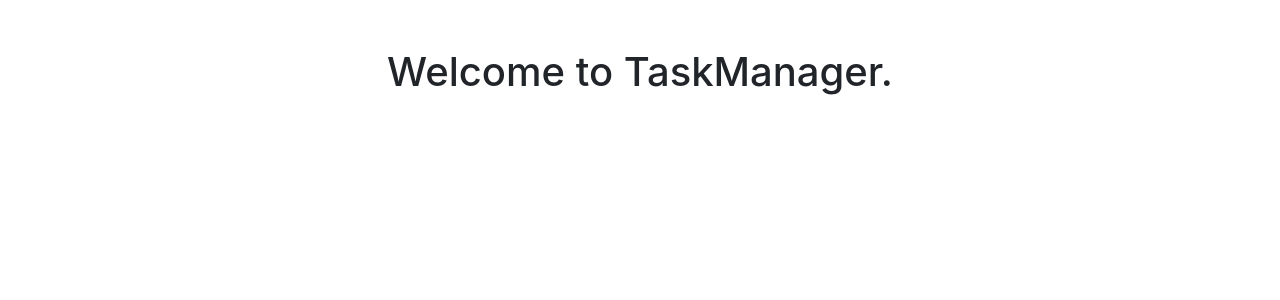
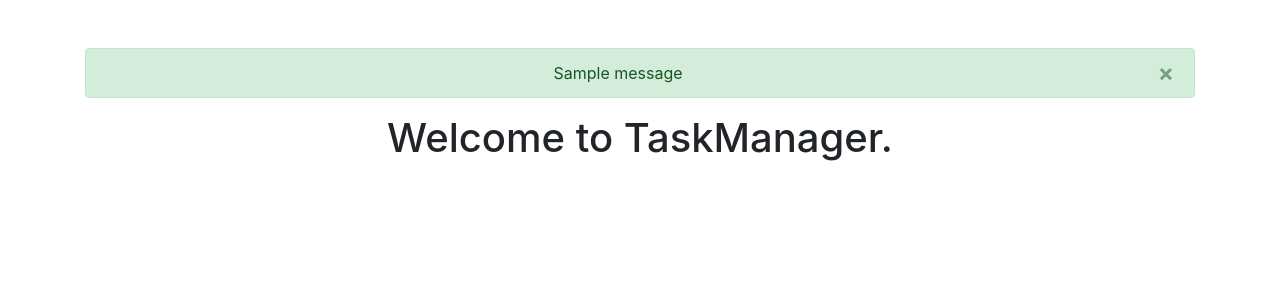
Before and after one commit to emp7yhead/django-task-manager, a Django app: page / in a window 1280 px wide. Shown: the part 56-356 px from the top of the page. Run offline with Django 4.2, Linux system fonts and the light colour scheme; tables that the repository leaves empty hold one stand-in row (values such as "Sample post"); one stand-in notice (Sample message) is shown.

Commit message:
Update: template hierarchy

```diff
--- a/task_manager/templates/base.html
+++ b/task_manager/templates/base.html
@@ -13,15 +13,16 @@
   </head>
   <body class="text-center">
     <header>
-    {% include 'components/navbar.html' %}
+      {% include 'components/navbar.html' %}
     </header>
     <main class="container my-5">
-    {% block additional %}{% endblock %}
-    {% block content %}{% endblock %}
+      {% include 'components/messages.html' %}
+      {% block additional %}{% endblock %}
+      {% block content %}{% endblock %}
     </main>
     <script src="https://code.jquery.com/jquery-3.5.1.slim.min.js"
      integrity="sha384-DfXdz2htPH0lsSSs5nCTpuj/zy4C+OGpamoFVy38MVBnE+IbbVYUew+OrCXaRkfj" crossorigin="anonymous"></script>
     <script src="https://cdn.jsdelivr.net/npm/bootstrap@4.5.3/dist/js/bootstrap.bundle.min.js"
      integrity="sha384-ho+j7jyWK8fNQe+A12Hb8AhRq26LrZ/JpcUGGOn+Y7RsweNrtN/tE3MoK7ZeZDyx" crossorigin="anonymous"></script>
-</body>
+  </body>
 </html>
--- /dev/null
+++ b/task_manager/templates/components/messages.html
@@ -0,0 +1,19 @@
+{% if messages %}
+  {% for message in messages %}
+    {% if message.tags == 'error' %}
+      <div class="alert alert-danger alert-dismissible fade show" role="alert">
+        {{ message }}
+        <button type="button" class="close" data-dismiss="alert" aria-label="Close">
+        <span aria-hidden="true">&times;</span>
+        </button>
+      </div>
+    {% else %}
+      <div class="alert alert-{{ message.tags }} alert-dismissible fade show" role="alert">
+        {{ message }}
+        <button type="button" class="close" data-dismiss="alert" aria-label="Close">
+        <span aria-hidden="true">&times;</span>
+        </button>
+      </div>
+    {% endif %}
+  {% endfor %}
+{% endif %}
--- a/task_manager/templates/index.html
+++ b/task_manager/templates/index.html
@@ -3,10 +3,5 @@
 
 {% block header %}{% endblock %}
 {% block content %}
-{% if user.is_authenticated %}
-    <div class="alert alert-success alert-dismissible fade show" role="alert">
-        {% translate 'You are logged in.' %}
-    </div>
-{% endif %}
 <h1>{% translate 'Welcome to TaskManager.' %}</h1>
 {% endblock content %}
```
Also changed, not shown: task_manager/templates/login.html (renamed from task_manager/templates/registration/login.html), task_manager/templates/users/register.html (renamed from task_manager/templates/registration/register.html), task_manager/templates/users/users_list.html (renamed from task_manager/templates/users.html).
